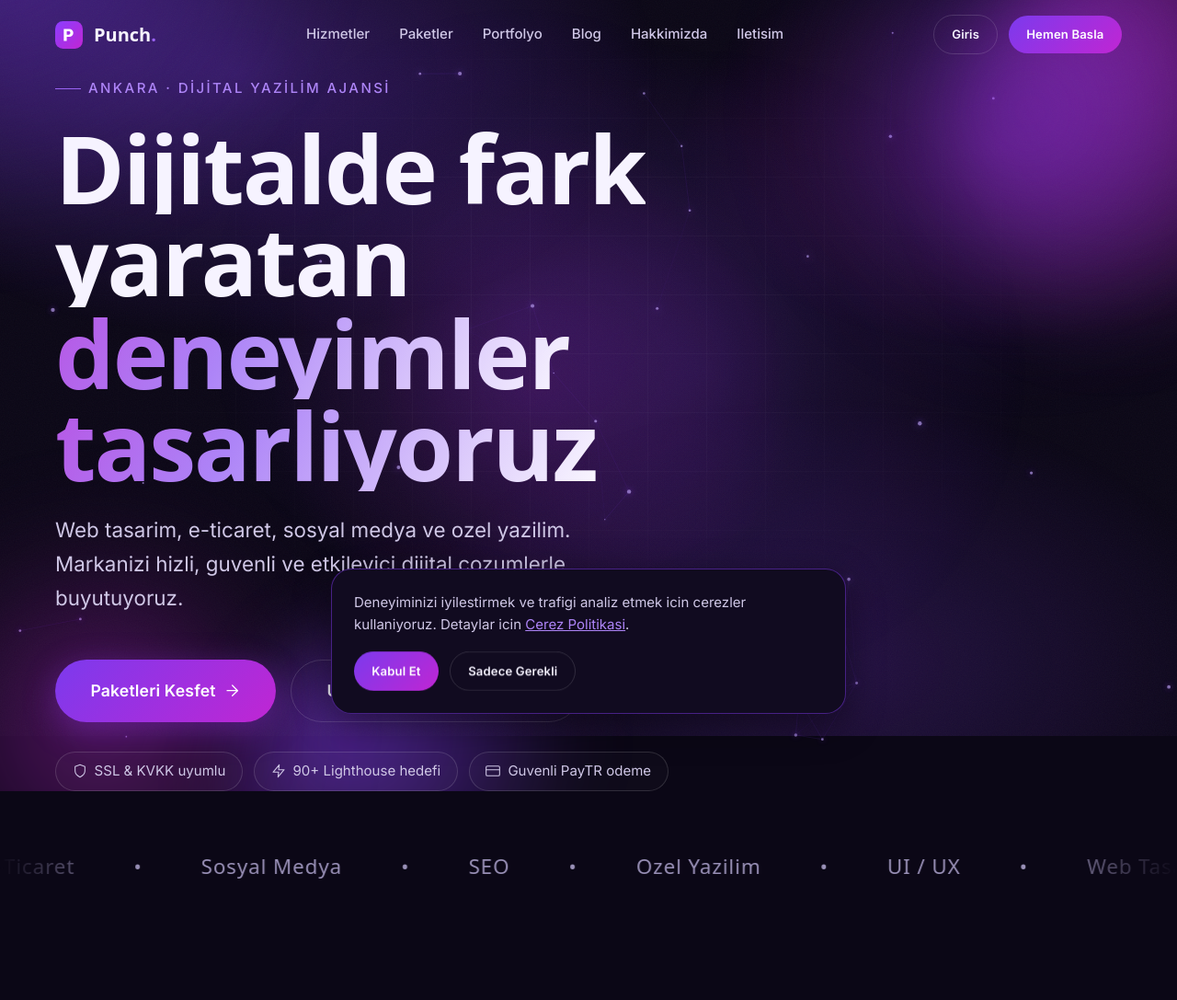
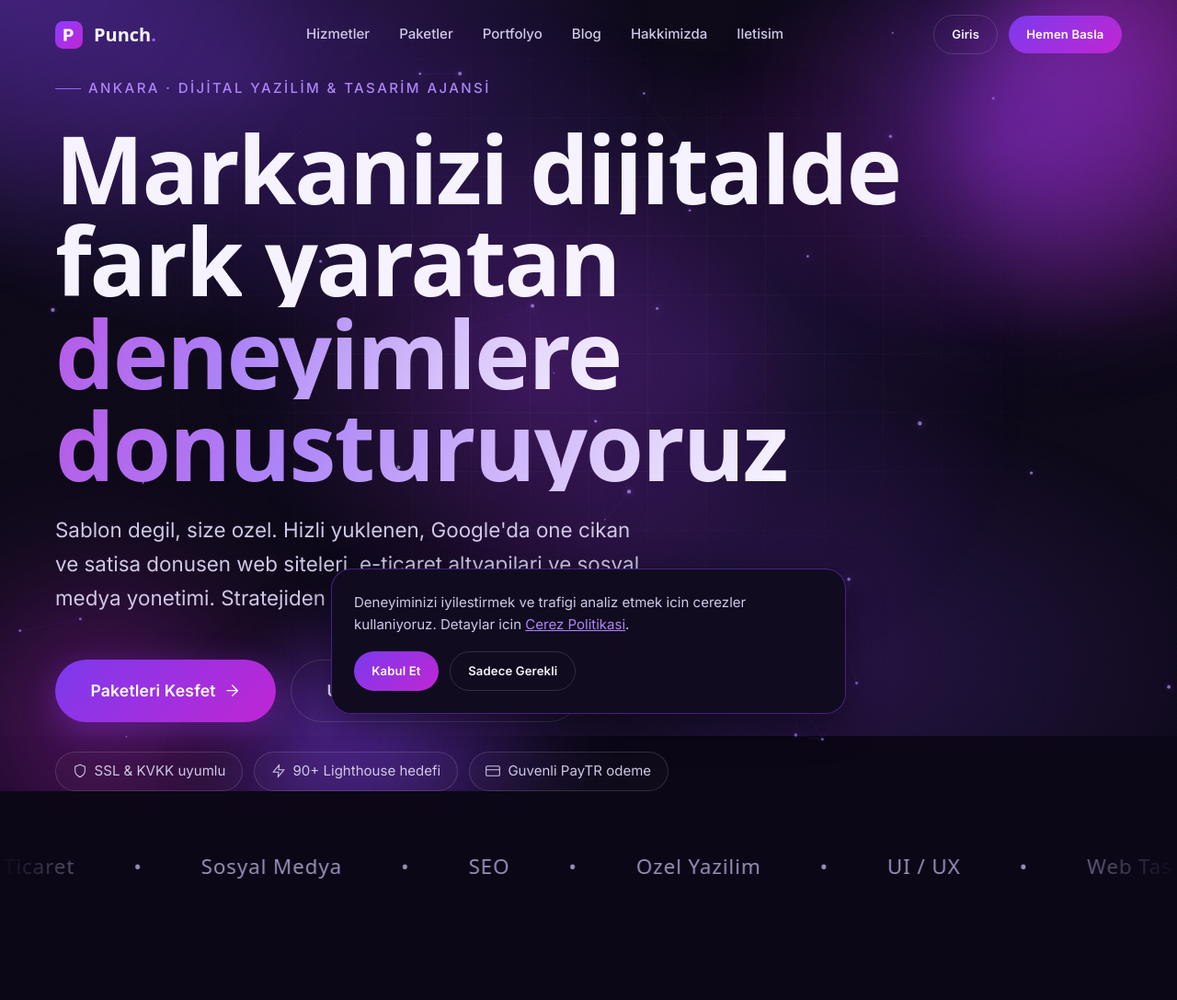
Before and after one commit to punchyazilimcom/Punch, a PHP site: page / in a window 1280 px wide. Shown: the top 1087 px of the page at 92% size. Run offline with PHP 8.4, Linux system fonts and the light colour scheme; data that the repository does not hold is empty; some libraries are stand-ins or nearby versions; some web fonts are replaced.

Commit message:
Hero fallback metinlerini zengin icerikle esitle (DB'siz durumda da gosterilsin)

```diff
--- a/app/Views/pages/home.php
+++ b/app/Views/pages/home.php
@@ -11,10 +11,10 @@ $v = $__view;
     <div class="hero-orb hero-orb-2"></div>
     <div class="container">
         <div class="hero-inner">
-            <span class="eyebrow" data-hero-fade><?= e(setting('hero_eyebrow', 'Ankara · Dijital Yazilim Ajansi')) ?></span>
+            <span class="eyebrow" data-hero-fade><?= e(setting('hero_eyebrow', 'Ankara · Dijital Yazilim & Tasarim Ajansi')) ?></span>
             <h1 data-split>
                 <?php
-                $title = setting('hero_title', 'Dijitalde fark yaratan deneyimler tasarliyoruz');
+                $title = setting('hero_title', 'Markanizi dijitalde fark yaratan deneyimlere donusturuyoruz');
                 $words = preg_split('/\s+/', $title);
                 $mid = (int) floor(count($words) / 2);
                 foreach ($words as $i => $word):
@@ -24,7 +24,7 @@ $v = $__view;
                 <span class="reveal-word"><span class="<?= $cls ?>"><?= e($word) ?></span></span>
                 <?php endforeach; ?>
             </h1>
-            <p class="hero-lead" data-hero-fade><?= e(setting('hero_subtitle', 'Web tasarim, e-ticaret, sosyal medya ve ozel yazilim. Markanizi hizli, guvenli ve etkileyici dijital cozumlerle buyutuyoruz.')) ?></p>
+            <p class="hero-lead" data-hero-fade><?= e(setting('hero_subtitle', 'Sablon degil, size ozel. Hizli yuklenen, Google\'da one cikan ve satisa donusen web siteleri, e-ticaret altyapilari ve sosyal medya yonetimi. Stratejiden yayina kadar tek catida.')) ?></p>
             <div class="hero-cta" data-hero-fade>
                 <a href="/paketler" class="btn btn-lg btn-glow" data-magnetic="0.3">Paketleri Kesfet <?= $v->partial('partials/icon', ['name' => 'arrow-right', 'size' => 18]) ?></a>
                 <a href="/iletisim" class="btn btn-ghost btn-lg" data-magnetic="0.2">Ucretsiz Strateji Gorusmesi</a>
```
